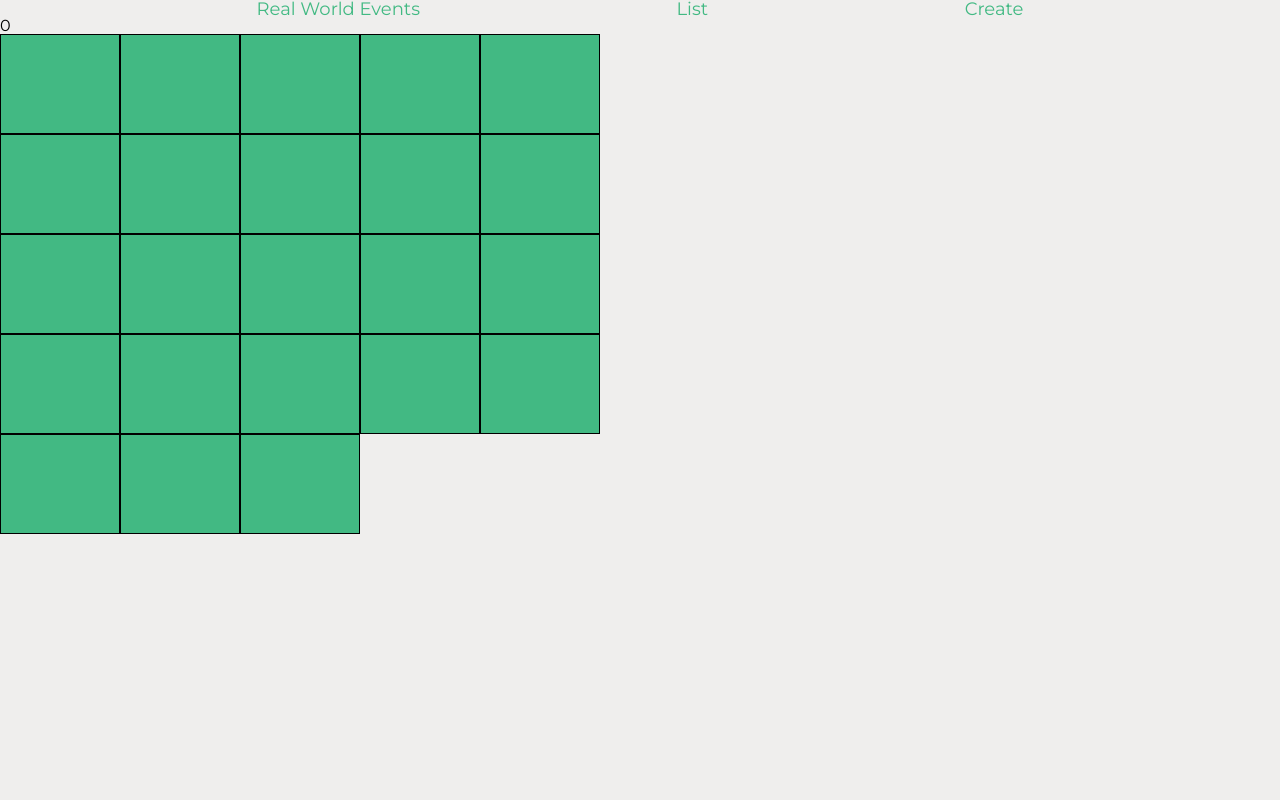
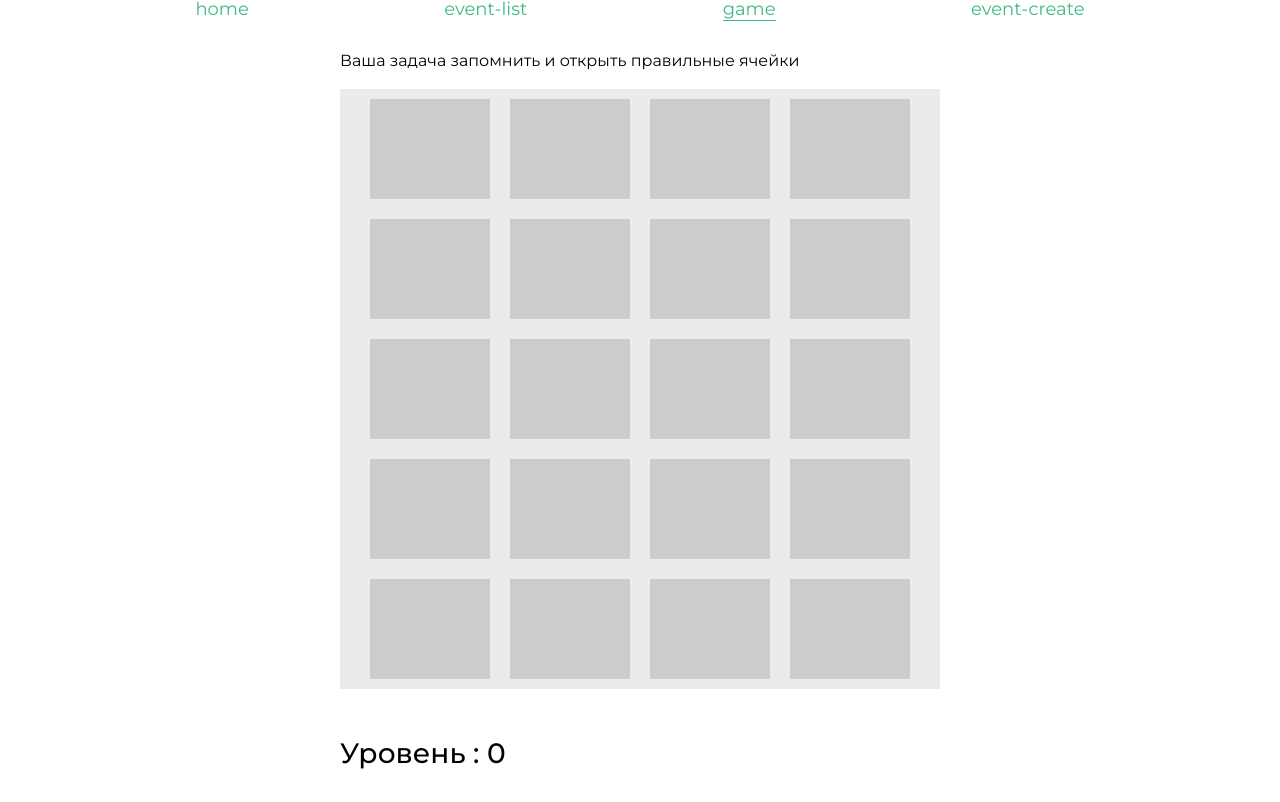
Before and after one commit to anthony18611996/zxc, a Vue app: page /game in a window 1280 px wide. Built offline with nearby package versions, Linux system fonts and the light colour scheme.

Commit message:
new styles in game

```diff
--- a/src/App.vue
+++ b/src/App.vue
@@ -14,7 +14,7 @@ export default {
 </script>
 
 <style lang="scss">
-.wrapper {
+div.wrapper {
   max-width: 1200px;
   margin: 20px auto;
   padding: 15px;
--- a/src/assets/styles/_global.scss
+++ b/src/assets/styles/_global.scss
@@ -11,7 +11,7 @@ body {
 }
 
 #app {
-  background-color: #efeeed;
+  background-color: $white;
   display: flex;
   flex-direction: column;
 }
--- a/src/assets/styles/_reset.scss
+++ b/src/assets/styles/_reset.scss
@@ -1,6 +1,5 @@
 html,
 body,
-div,
 span,
 applet,
 object,
--- a/src/pages/Game.vue
+++ b/src/components/Game.vue
@@ -1,6 +1,8 @@
 <template>
   <div class="wrapper">
-    {{ levelNow }}
+    <div class="game-description">
+      <p>Ваша задача запомнить и открыть правильные ячейки</p>
+    </div>
     <div class="polygon">
       <div
         class="box"
@@ -13,6 +15,9 @@
         }"
         @click="select(index)"
       ></div>
+    </div>
+    <div class="level">
+      <h4>Уровень : {{ levelNow }}</h4>
     </div>
   </div>
 </template>
@@ -106,24 +111,40 @@ export default {
   display: flex;
   flex-wrap: wrap;
   align-content: center;
+  justify-content: center;
   width: 600px;
-
+  margin-bottom: 50px;
+  background-color: #ebebeb;
   .box {
     width: calc(100% / 5);
-    border: 1px solid $black;
-    background-color: $white;
+    //border: 1px solid $black;
+    background-color: #ccc;
     height: 100px;
+    margin: 10px;
+    position: relative;
+    cursor: pointer;
+    transition: 0.4s;
+    transform-style: preserve-3d;
     &.is-right {
-      background-color: blue;
+      background-color: #42b983;
     }
-
     &.not-active {
-      background-color: #42b983;
+      background-color: #ccc;
     }
 
     &.selected {
-      background-color: red;
+      background-color: #42b983;
+      transform: rotateX(180deg);
     }
   }
 }
+.level {
+  h4 {
+    font-size: 28px;
+    font-weight: 500;
+  }
+}
+.game-description {
+  margin-bottom: 20px;
+}
 </style>
--- a/src/components/NavBar.vue
+++ b/src/components/NavBar.vue
@@ -1,28 +1,44 @@
 <template>
-  <div id="nav" class="nav">
-    <router-link to="/" class="brand">Real World Events</router-link>
-    <router-link :to="{ name: 'event-list' }">List</router-link>
-    <router-link :to="{ name: 'event-create' }">Create</router-link>
-  </div>
+  <nav id="nav" class="nav">
+    <ul>
+      <li v-for="item in menuItems" :key="item">
+        <router-link :to="{ name: item.name }">{{ item.name }}</router-link>
+      </li>
+    </ul>
+  </nav>
 </template>
 
 <script>
 export default {
   name: "NavBar",
+  data() {
+    return {
+      menuItems: [
+        { link: "/home", name: "home" },
+        { link: "/", name: "event-list" },
+        { link: "/game", name: "game" },
+        { link: "/event-create", name: "event-create" },
+      ],
+    };
+  },
 };
 </script>
 
 <style lang="scss" scoped>
 .nav {
+  ul {
     display: flex;
     align-items: center;
     justify-content: space-evenly;
+
     a {
       font-size: 18px;
       color: #42b983;
+
       &.router-link-active {
         border-bottom: 1px solid #42b983;
       }
     }
   }
+}
 </style>
--- a/src/middlewares/auth.js
+++ b/src/middlewares/auth.js
@@ -3,7 +3,7 @@ export default function auth(router) {
   if (isAuth) {
     return true;
   } else {
-    router.push({ name: "Home" });
+    router.push({ name: "home" });
     return false;
   }
 }
--- a/src/pages/GamePage.vue
+++ b/src/pages/GamePage.vue
@@ -10,7 +10,7 @@
 </template>
 
 <script>
-import Game from "./Game";
+import Game from "../components/Game";
 
 export default {
   name: "GamePage",
@@ -40,8 +40,8 @@ export default {
       this.loading = true;
       for (let i = 0; i < 25; i++) {
         const level = {
-          boxCount: this.random(9, 30),
-          rightBoxesCount: this.random(1, 5),
+          boxCount: this.random(9, 25),
+          rightBoxesCount: this.random(3, 9),
           timeToHide: this.random(500, 3000),
         };
         this.levels.push(level);
--- a/src/router/index.js
+++ b/src/router/index.js
@@ -18,7 +18,7 @@ const Game = () =>
 const routes = [
   {
     path: "/home",
-    name: "Home",
+    name: "home",
     component: Home,
     meta: {
       title: "Home page",
```
Lines whose indentation alone changed are shown as unchanged.
